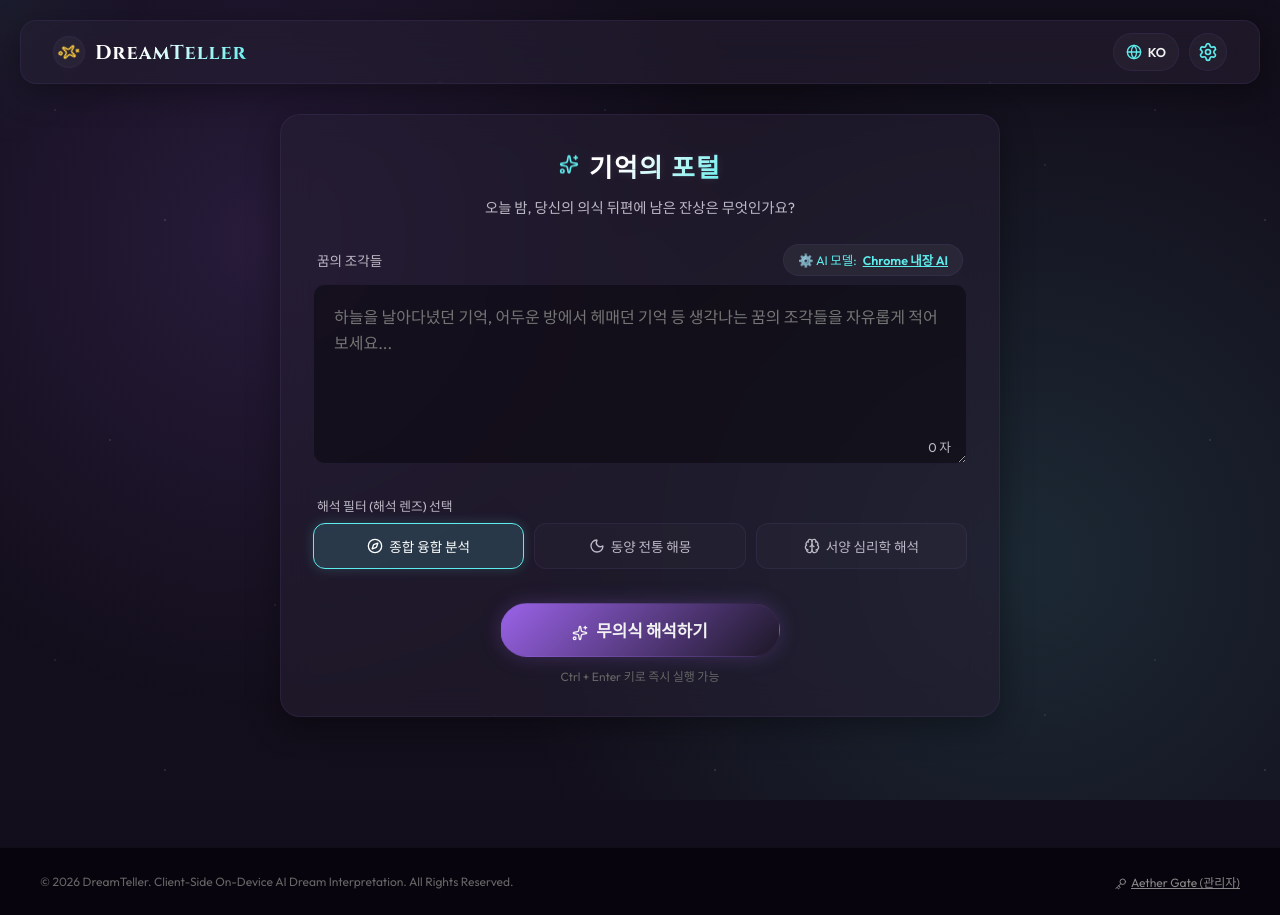
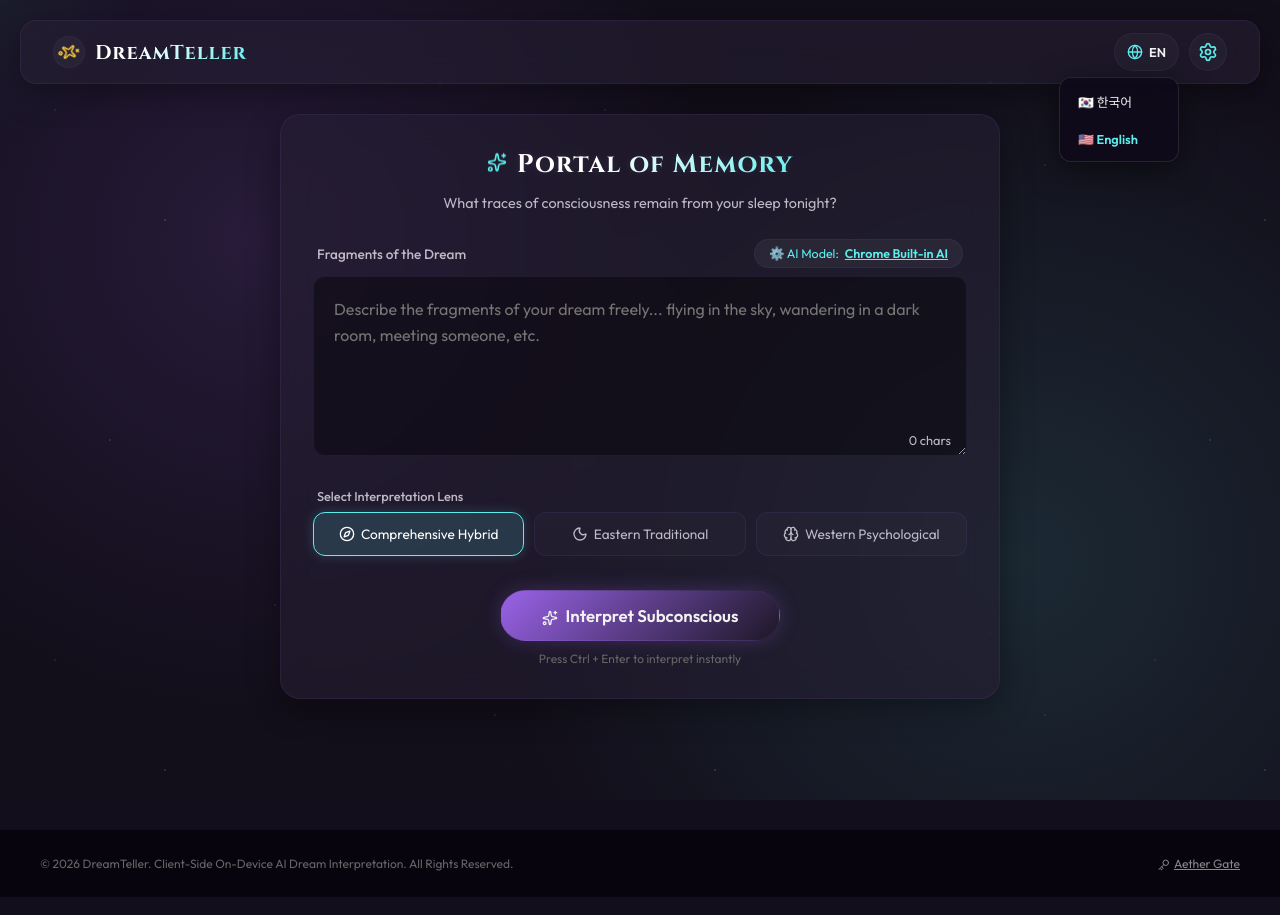
Before and after one commit to epixell/DreamTeller, a React (Vite) app: page / in a window 1280 px wide. Both pictures are taken after a click on the button "EN". Built offline with nearby package versions, Linux system fonts and the light colour scheme.

Commit message:
feat: Replace direct language toggle with a selection dropdown menu

```diff
--- a/src/App.tsx
+++ b/src/App.tsx
@@ -39,6 +39,8 @@ export default function App() {
     language: 'ko'
   });
 
+  const [isLangDropdownOpen, setIsLangDropdownOpen] = useState(false);
+
   // Browser Diagnostics Info
   const [browserInfo, setBrowserInfo] = useState<{
     isChrome: boolean;
@@ -79,6 +81,19 @@ export default function App() {
     return () => window.removeEventListener('mousemove', handleMouseMove);
   }, []);
 
+  // Click-outside listener for language dropdown
+  useEffect(() => {
+    if (!isLangDropdownOpen) return;
+    const handleOutsideClick = (e: MouseEvent) => {
+      const target = e.target as HTMLElement;
+      if (!target.closest('.lang-toggle-btn') && !target.closest('.lang-dropdown-menu')) {
+        setIsLangDropdownOpen(false);
+      }
+    };
+    document.addEventListener('click', handleOutsideClick);
+    return () => document.removeEventListener('click', handleOutsideClick);
+  }, [isLangDropdownOpen]);
+
   // 설정 저장 완료 후 동기화
   const handleSettingsChange = (newSettings: AppSettings) => {
     setSettings(newSettings);
@@ -90,11 +105,11 @@ export default function App() {
     storageService.saveSettings(updated);
   };
 
-  const handleToggleLanguage = () => {
-    const newLang: 'ko' | 'en' = settings.language === 'ko' ? 'en' : 'ko';
-    const updated = { ...settings, language: newLang };
+  const handleSelectLanguage = (lang: 'ko' | 'en') => {
+    const updated = { ...settings, language: lang };
     setSettings(updated);
     storageService.saveSettings(updated);
+    setIsLangDropdownOpen(false);
   };
 
   const handleTriggerQwenDownload = () => {
@@ -422,10 +437,11 @@ export default function App() {
           </div>
 
           <div style={{ display: 'flex', alignItems: 'center', gap: '10px' }}>
+            <div style={{ position: 'relative' }}>
               <button
-              onClick={handleToggleLanguage}
+                onClick={() => setIsLangDropdownOpen(!isLangDropdownOpen)}
                 style={styles.langBtn}
-              title={settings.language === 'ko' ? "Switch to English" : "한국어로 전환"}
+                title={settings.language === 'ko' ? "언어 선택 / Select Language" : "Select Language / 언어 선택"}
                 className="lang-toggle-btn"
               >
                 <Globe size={16} color="var(--color-secondary)" style={{ marginRight: '6px' }} />
@@ -433,6 +449,32 @@ export default function App() {
                   {settings.language === 'ko' ? 'KO' : 'EN'}
                 </span>
               </button>
+
+              {isLangDropdownOpen && (
+                <div style={styles.langDropdown} className="glass-panel lang-dropdown-menu fade-in">
+                  <button
+                    onClick={() => handleSelectLanguage('ko')}
+                    style={{
+                      ...styles.dropdownItem,
+                      color: settings.language === 'ko' ? 'var(--color-secondary)' : 'var(--text-main)',
+                      fontWeight: settings.language === 'ko' ? 600 : 400
+                    }}
+                  >
+                    🇰🇷 한국어
+                  </button>
+                  <button
+                    onClick={() => handleSelectLanguage('en')}
+                    style={{
+                      ...styles.dropdownItem,
+                      color: settings.language === 'en' ? 'var(--color-secondary)' : 'var(--text-main)',
+                      fontWeight: settings.language === 'en' ? 600 : 400
+                    }}
+                  >
+                    🇺🇸 English
+                  </button>
+                </div>
+              )}
+            </div>
 
             <button
               onClick={() => setIsSettingsOpen(true)}
@@ -675,6 +717,33 @@ const styles: Record<string, React.CSSProperties> = {
     transition: 'all var(--transition-fast)',
     outline: 'none',
   },
+  langDropdown: {
+    position: 'absolute',
+    top: '44px',
+    right: '0',
+    backgroundColor: 'rgba(15, 10, 25, 0.92)',
+    border: '1px solid rgba(255, 255, 255, 0.1)',
+    borderRadius: '12px',
+    padding: '6px',
+    display: 'flex',
+    flexDirection: 'column',
+    gap: '4px',
+    zIndex: 1000,
+    width: '120px',
+    boxShadow: '0 8px 32px 0 rgba(0, 0, 0, 0.5)',
+  },
+  dropdownItem: {
+    background: 'none',
+    border: 'none',
+    padding: '8px 12px',
+    borderRadius: '8px',
+    fontSize: '0.8rem',
+    textAlign: 'left',
+    cursor: 'pointer',
+    width: '100%',
+    transition: 'background-color 0.2s, color 0.2s',
+    outline: 'none',
+  },
   mainContent: {
     flexGrow: 1,
     display: 'flex',
--- a/src/index.css
+++ b/src/index.css
@@ -485,3 +485,12 @@ p {
   from { opacity: 0; transform: translateY(8px); }
   to { opacity: 1; transform: translateY(0); }
 }
+
+
+/* Language Dropdown Menu Styling */
+.lang-dropdown-menu button {
+  color: var(--text-main);
+}
+.lang-dropdown-menu button:hover {
+  background-color: rgba(255, 255, 255, 0.08) !important;
+}
```
Lines whose indentation alone changed are shown as unchanged.
